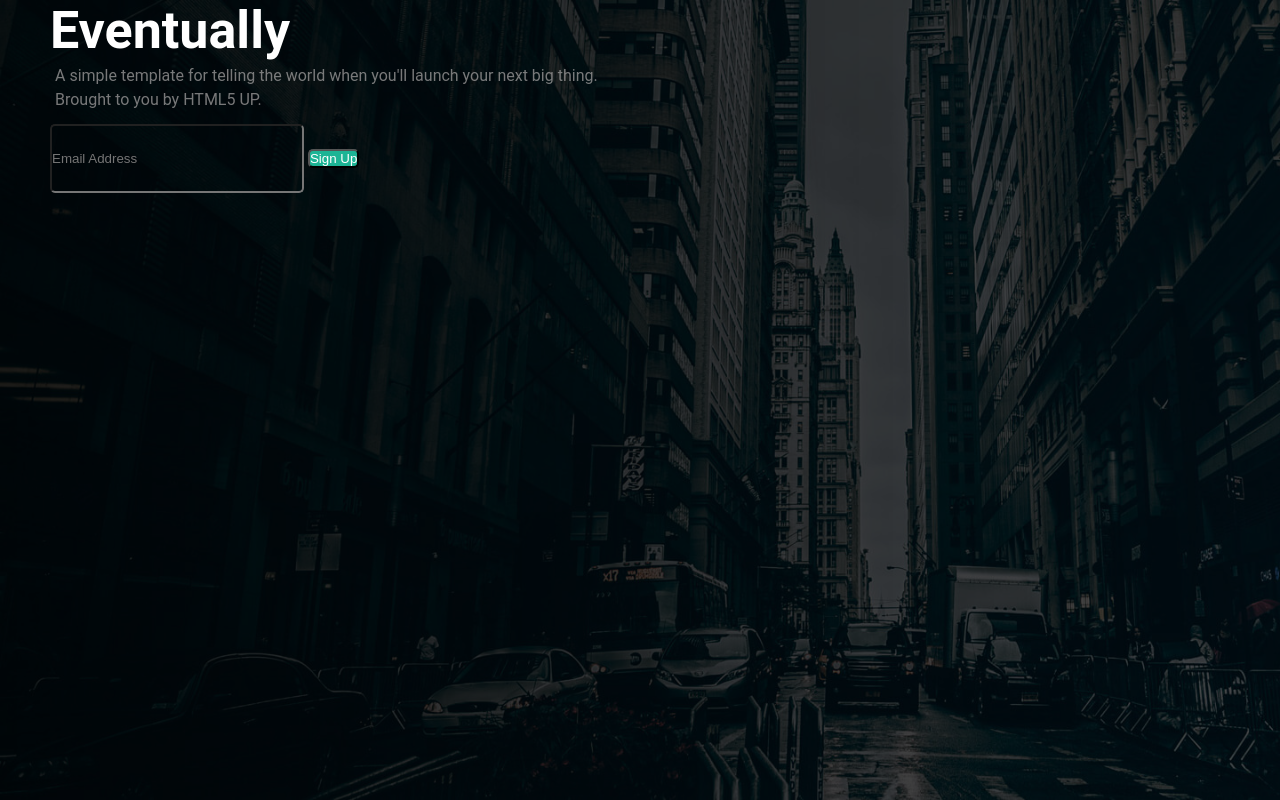
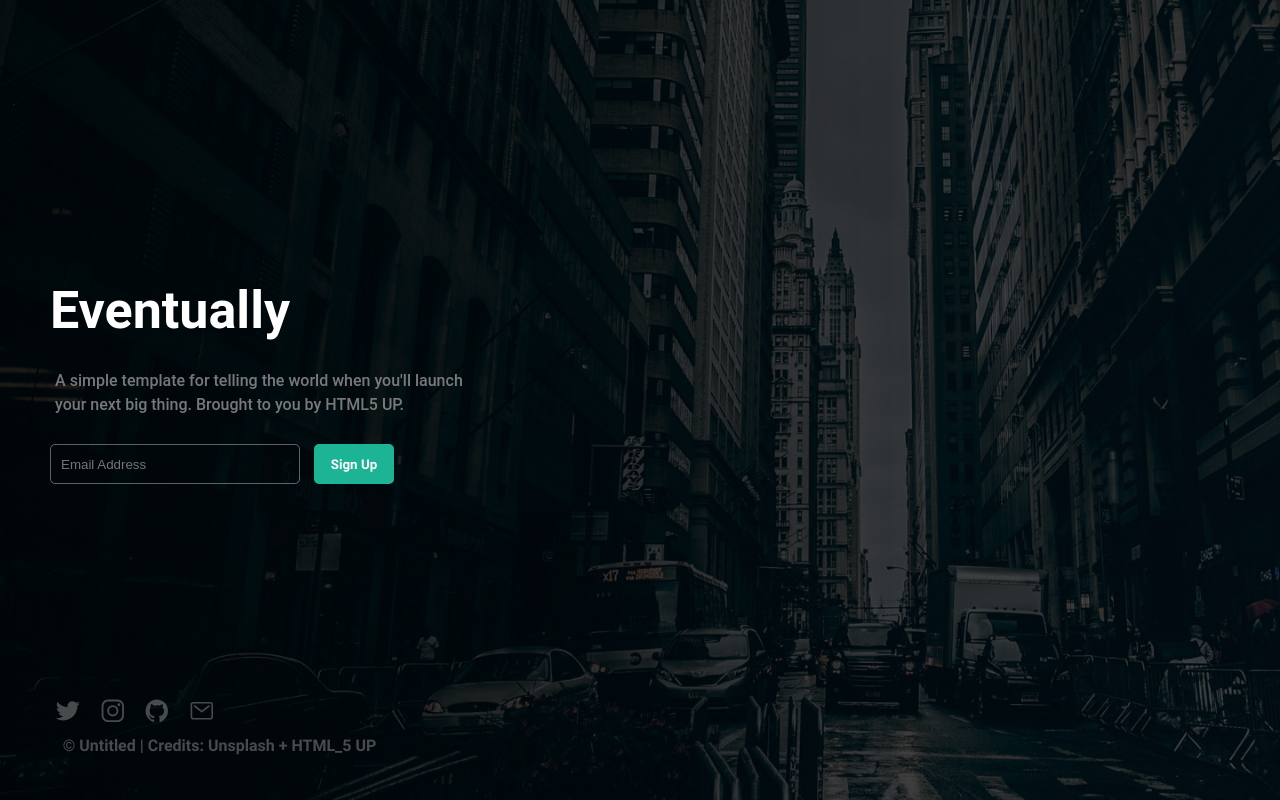
Before and after one commit to KrishAryan/Eventually-webpage, a plain HTML site: page index.html in a window 1280 px wide. Drawn offline with nearby package versions, Linux system fonts and the light colour scheme.

Commit message:
Almost done

```diff
--- a/index.html
+++ b/index.html
@@ -5,17 +5,40 @@
     <meta http-equiv="X-UA-Compatible" content="IE=edge">
     <meta name="viewport" content="width=device-width, initial-scale=1.0">
     <title>Eventually</title>
+    <script type="module" src="https://unpkg.com/ionicons@5.5.2/dist/ionicons/ionicons.esm.js"></script>
+<script nomodule src="https://unpkg.com/ionicons@5.5.2/dist/ionicons/ionicons.js"></script>
     <link rel="stylesheet" href="/style.css">
     <script src="/script.js"></script>
 </head>
 <body>
-    <div id="image">
-    <header id="showcase">
-        <h1>Eventually</h1>
-        <div id= "contents"><p>A simple template for telling the world when you'll launch your next big thing.</p><p>Brought to you by HTML5 UP.</p></div>
-        <input type="text" id="mytext" placeholder="Email Address">
-        <button onclick="myFunction()">Sign Up</button>
-        <div id ="message"></div>
-    </header></div>
+    <div>
+        <header id="showcase">
+            <h1>Eventually</h1>
+            <div id= "contents">
+                <p>
+                    A simple template for telling the world when you'll launch
+                </p>
+                <p>
+                    your next big thing. Brought to you by HTML5 UP.
+                </p>
+            </div>
+            <div>
+                <input type="text" id="mytext" placeholder="Email Address">
+                <button onclick="myFunction()">
+                    Sign Up
+                </button>
+            </div>
+
+            <div id ="message"></div>
+        </header>
+        <footer>
+            <a id='icon' href="https://twitter.com"> <ion-icon name="logo-twitter" id='icon'></ion-icon></a>
+            <a id='icon' href="https://instagram.com/"><ion-icon name="logo-instagram"></ion-icon></a>
+            <a id="icon" href="https://github.com"><ion-icon name="logo-github"></ion-icon></a>
+            <a id="icon" href="https://gmail.com"><ion-icon name="mail-outline"></ion-icon></a>
+            <p id="footer_p"><span>&copy; Untitled   |  Credits: Unsplash + HTML_5 UP </span></p>
+
+        </footer>
+    </div>
 </body>
 </html>
--- a/style.css
+++ b/style.css
@@ -1,30 +1,34 @@
 *{
     padding: 0%;
     margin: 0px;
+}
+@font-face {
+    font-family: 'MyFont';
+    src: url(fonts/fonts.googleapis.com.KFOlCnqEu92Fr1MmWUlfBBc4AMP6lQ.woff2) format('woff2');
 }
 body {
 
 }
 header{
-    margin:0%;
+
+    margin-top: 35vh;
     padding-left: 50px;
     font-family:Roboto, sans-serif;
     font-size: 16px;
     font-style: normal;
     font: height 26.4px;
     color:rgba(158, 156, 156, 0.76) ;
-
-
 }
 html{
 
+
     background: linear-gradient(90deg, rgb(0,0,0,0.85), rgba(0, 0, 0,0.7)), url('./images/bg01.jpg')no-repeat center center fixed;
+
     -webkit-background-size: cover;
     -moz-background-size: cover;
     -o-background-size: cover;
     background-size: cover;
-
-
+    display:block;
 
 }
 
@@ -35,28 +39,58 @@ h1{
     font-style: normal;
     font: height 65px;
     color:#ffffff;
+    margin-bottom: 30px;
    }
    input{
       background: transparent;
        border-radius: 5px;
-       color:rgba(158, 156, 156, 0.76) ;
-       height: 65px;
+       color:rgb(255, 255, 255) ;
+       height: 40px;
        width: 250px;
        text-size-adjust: focus;
+       margin-right: 10px;
+       border: 1px solid #ffffff5d;
+       -webkit-box-sizing: border-box;
+       box-sizing: border-box;
+       padding-left: 10px;
    }
    button{
        background-color:#1cb495 ;
        color:#ffffff;
         border-radius: 5px;
+        height: 40px;
+        width: 80px;
+        font-weight: bold;
+        font-family: 'MyFont' ;
+        border: 1px transparent
    }
-
    p{
        margin: 5px;
+       font-weight: 500;
     }
 
    #message{
        color:#1cb495
    }
    #contents{
-       margin-bottom: 15px;
+       margin-bottom: 30px;
    }
+   #icon{
+       color:rgba(158, 156, 156, 0.46) ;
+       padding-left: 15px;
+       font-size: 3.2vh;
+
+   }
+   footer{
+   position:absolute;
+   bottom:5vh;
+   left:25px;
+
+
+}
+ #footer_p{
+     color:rgba(158, 156, 156, 0.46);
+     padding-left: 4.1vh;
+     font-family: MyFont;
+
+ }
```
